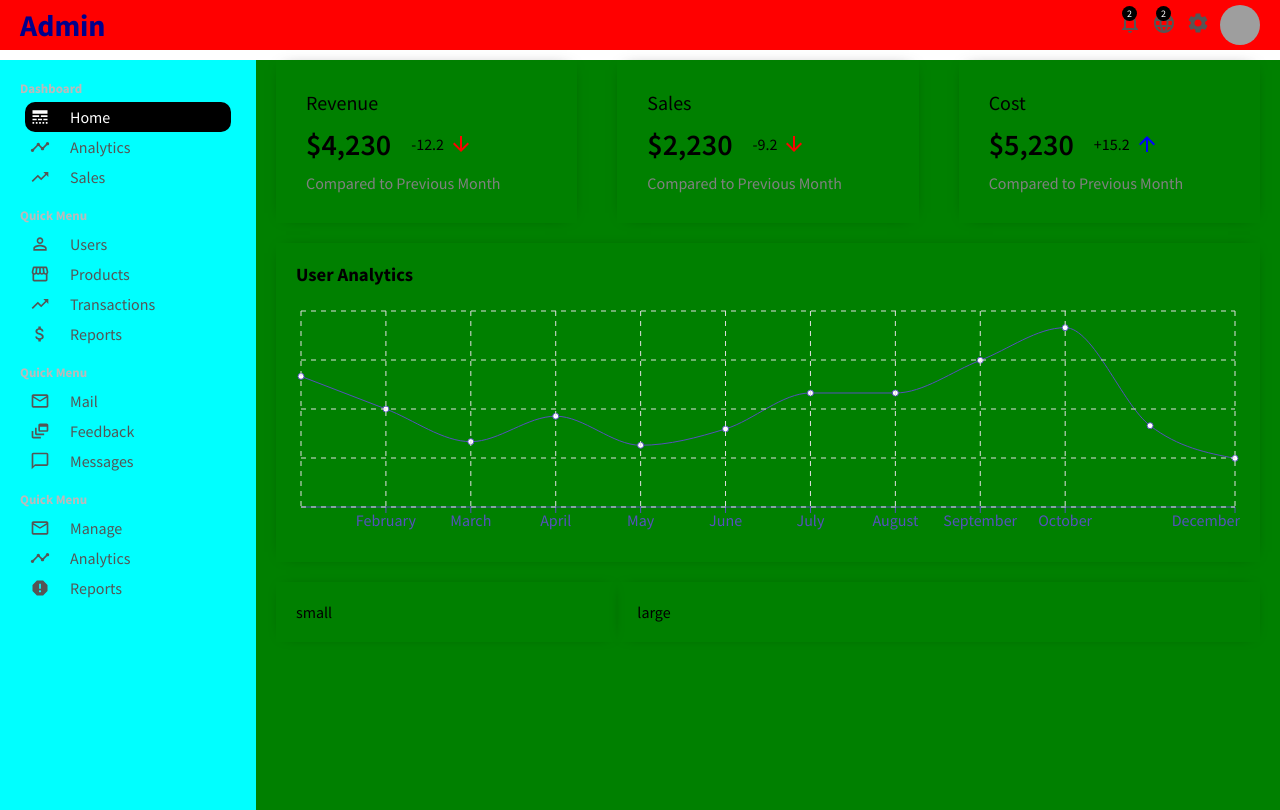
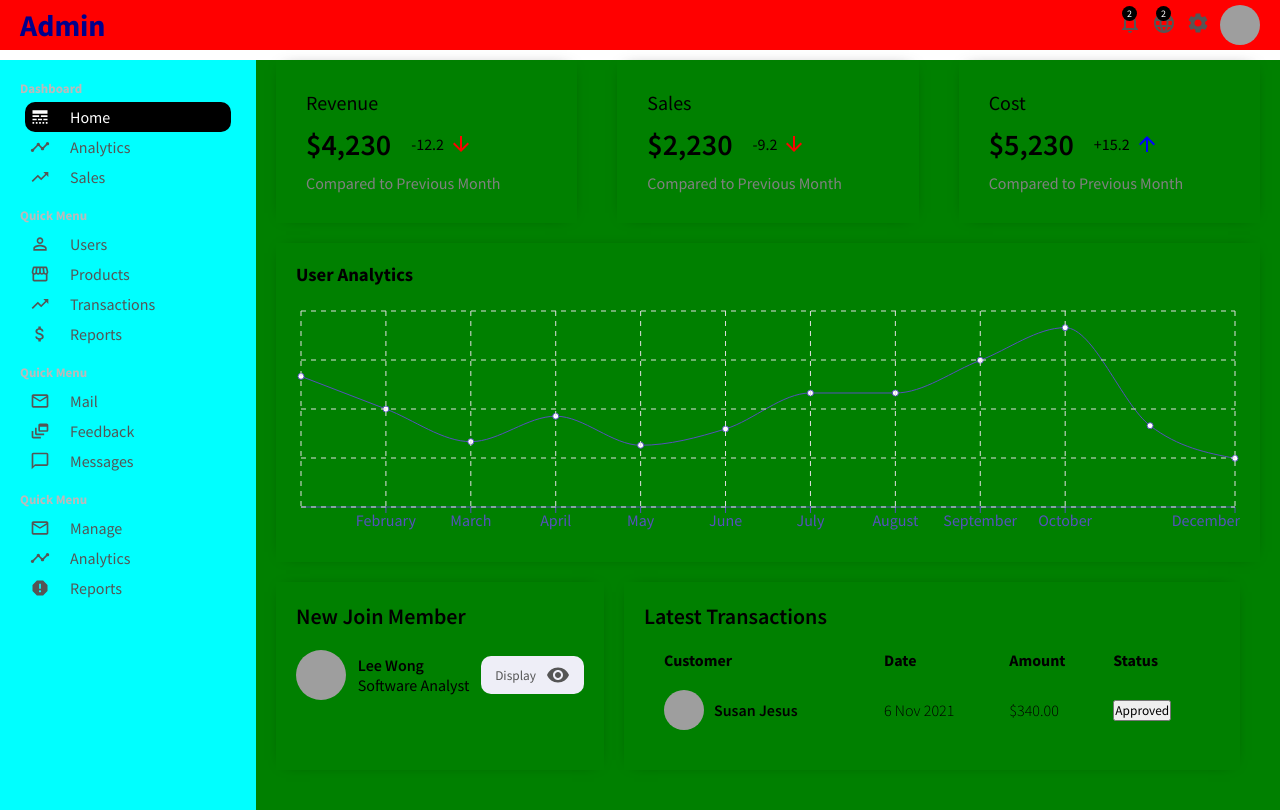
Before and after one commit to subhsoren/react-admin, a React (Create React App) app: page / in a window 1280 px wide. Built offline with nearby package versions, Linux system fonts and the light colour scheme; grey boxes are pictures that could not be loaded.

Commit message:
left widget component created

```diff
--- a/src/components/widgetLg/WidgetLg.css
+++ b/src/components/widgetLg/WidgetLg.css
@@ -2,4 +2,57 @@
     flex: 2;
     padding: 20px;
     box-shadow: 0px 0px 15px -10px rgba(0,0,0,0.75);
+    margin-right: 20px;
 }
+.widgetLgTitle{
+    font-size: 22px;
+    font-weight: 600;
+}
+.widgetLgTable{
+    width: 100%;
+    border-spacing: 20px;
+}
+.widgetLgTh{
+    text-align: left;
+}
+.widgetLgUser{
+    display: flex;
+    align-items: center;
+    font-weight: 600;
+
+}
+.widgetLgImg{
+    width: 40px;
+    height: 40px;
+    border-radius: 50%;
+    -webkit-border-radius: 50%;
+    -moz-border-radius: 50%;
+    -ms-border-radius: 50%;
+    -o-border-radius: 50%;
+    object-fit: cover;
+    margin-right: 10px;
+}
+.widgetLgDate, .widgetLgAmount{
+    font-weight: 300;
+}
+.widgetLgButton{
+    padding: 5px 7px;
+    border: none;
+    border-radius: 10px;
+    -webkit-border-radius: 10px;
+    -moz-border-radius: 10px;
+    -ms-border-radius: 10px;
+    -o-border-radius: 10px;
+}
+.widgetLgButton.Approved{
+    background-color: #e5faf2;
+    color: #3bb077;
+}
+.widgetLgButton.Declined{
+    background-color: #fff0f1;
+     color: #d95087;
+}
+.widgetLgButton.Pending{
+    background-color: #ebf1fe;
+     color: #2a7ade;
+}
--- a/src/components/widgetLg/WidgetLg.jsx
+++ b/src/components/widgetLg/WidgetLg.jsx
@@ -2,9 +2,34 @@
 import './WidgetLg.css';
 
 const WidgetLg = () => {
+    const Button = ({type}) => {
+    return <button className={"widgetLgButton" + type}>{type}</button>;
+
+
+}
+
     return (
         <div className="widgetLg">
-            large
+            <h3 className="widgetLgTitle">Latest Transactions</h3>
+            <table className="widgetLgTable">
+                <tr className="widgetLgTr">
+                    <th className="widgetLgTh">Customer</th>
+                    <th className="widgetLgTh">Date</th>
+                    <th className="widgetLgTh">Amount</th>
+                    <th className="widgetLgTh">Status</th>
+                </tr>
+                <tr className="widgetLgTr">
+                    <td className="widgetLgUser">
+                        <img src="https://images.pexels.com/photos/1382731/pexels-photo-1382731.jpeg?auto=compress&cs=tinysrgb&dpr=2&h=650&w=940" alt="" className="widgetLgImg" />
+                        <span className="widgetLgName">Susan Jesus</span>
+                    </td>
+                    <td className="widgetLgDate">6 Nov 2021</td>
+                    <td className="widgetLgAmount">$340.00</td>
+                    <td className="widgetLgStatus">
+                        <Button type="Approved" />
+                    </td>
+                </tr>
+            </table>
         </div>
     )
 }
--- a/src/components/widgetSm/WidgetSm.css
+++ b/src/components/widgetSm/WidgetSm.css
@@ -2,4 +2,61 @@
     flex: 1;
     padding: 20px;
     box-shadow: 0px 0px 15px -10px rgba(0,0,0,0.75);
+    margin-right: 20px;
 }
+.widgetSmTitle{
+    font-size: 22px;
+    font-weight: 600;
+}
+.widgetSmImg{
+    width: 50px;
+    height: 50px;
+    border-radius:50%;
+    -webkit-border-radius:50%;
+    -moz-border-radius:50%;
+    -ms-border-radius:50%;
+    -o-border-radius:50%;
+    object-fit: cover;
+}
+.widgetSmList{
+    margin: 0;
+    padding: 0;
+    list-style: none;
+}
+.widgetSmListItem{
+    display: flex;
+    align-items: center;
+    justify-content: space-between;
+    margin: 20px 0;
+}
+.widgetSmUser{
+    display: flex;
+    flex-direction: column;
+
+}
+.widgetSmUsername{
+    font-weight: 600;
+}
+.widgtSmUserTitle{
+    font-weight: 300;
+}
+.widgetSmButton{
+    display: flex;
+    align-items: center;
+    border: none;
+    border-radius: 10px;
+    -webkit-border-radius: 10px;
+    -moz-border-radius: 10px;
+    -ms-border-radius: 10px;
+    -o-border-radius: 10px;
+    padding: 7px 14px;
+    background-color: #eeeef7;
+    color: #555;
+    cursor: pointer;
+
+}
+.widgetSmIcon{
+    font-size: 16px;
+    margin-left: 10px;
+
+}
--- a/src/components/widgetSm/WidgetSm.jsx
+++ b/src/components/widgetSm/WidgetSm.jsx
@@ -1,10 +1,25 @@
 import React from 'react';
 import './WidgetSm.css';
+import {Visibility} from '@mui/icons-material';
 
 const WidgetSm = ({title}) => {
     return (
         <div className="widgetSm">
-            small
+            <span className="widgetSmTitle">New Join Member</span>
+            <ul className="widgetSmList">
+                <li className="widgetSmListItem">
+                    <img src="https://images.pexels.com/photos/1382731/pexels-photo-1382731.jpeg?auto=compress&cs=tinysrgb&dpr=2&h=650&w=940" alt="" className="widgetSmImg" />
+                    <div className="widgetSmUser">
+                        <span className="widgetSmUsername">Lee Wong</span>
+                        <span className="widgetSmUserTitle">Software Analyst</span>
+                    </div>
+                    <button className="widgetSmButton">
+                         Display
+                         <Visibility className="widgetSmIcon" />
+
+                    </button>
+                </li>
+            </ul>
 
         </div>
     )
```
